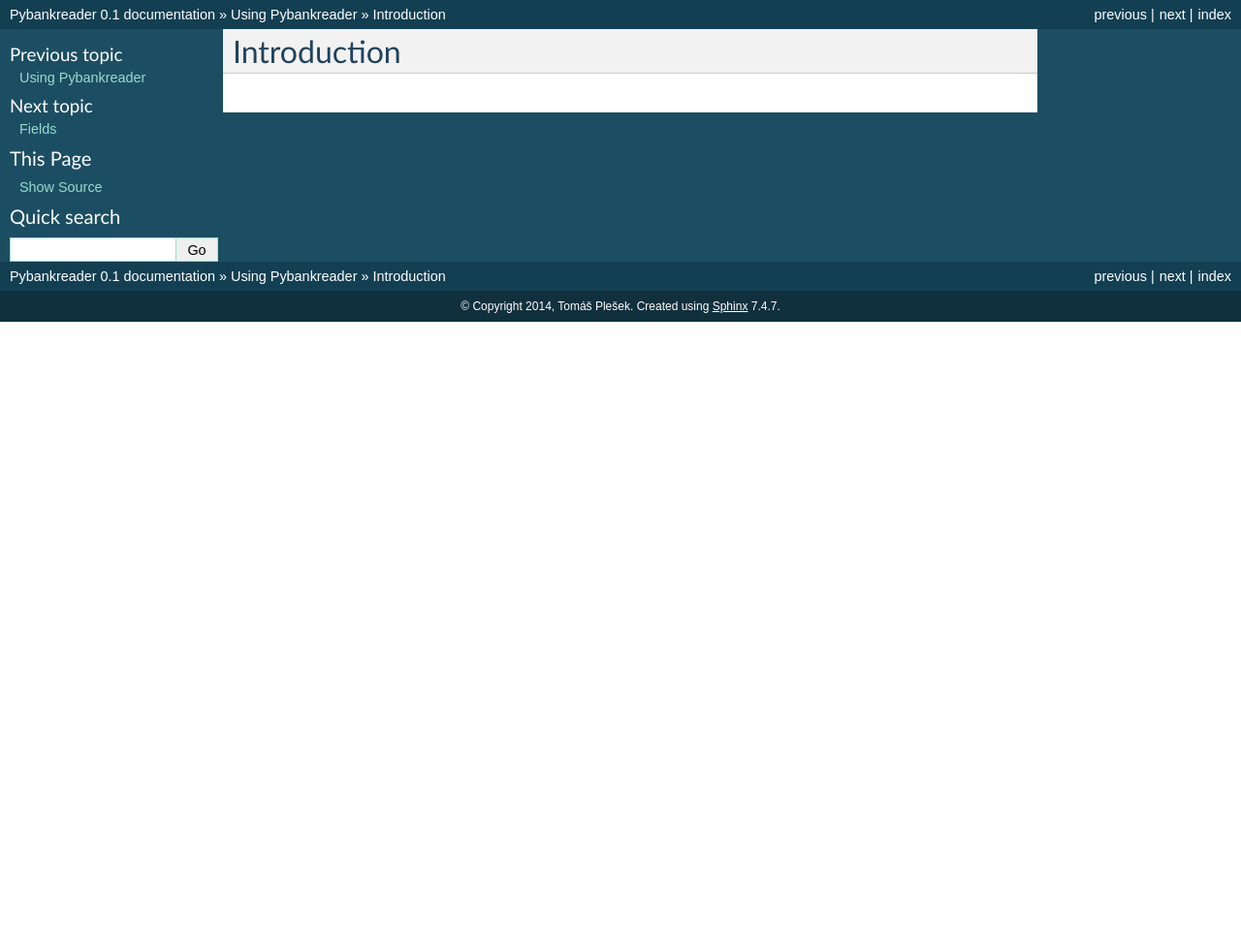
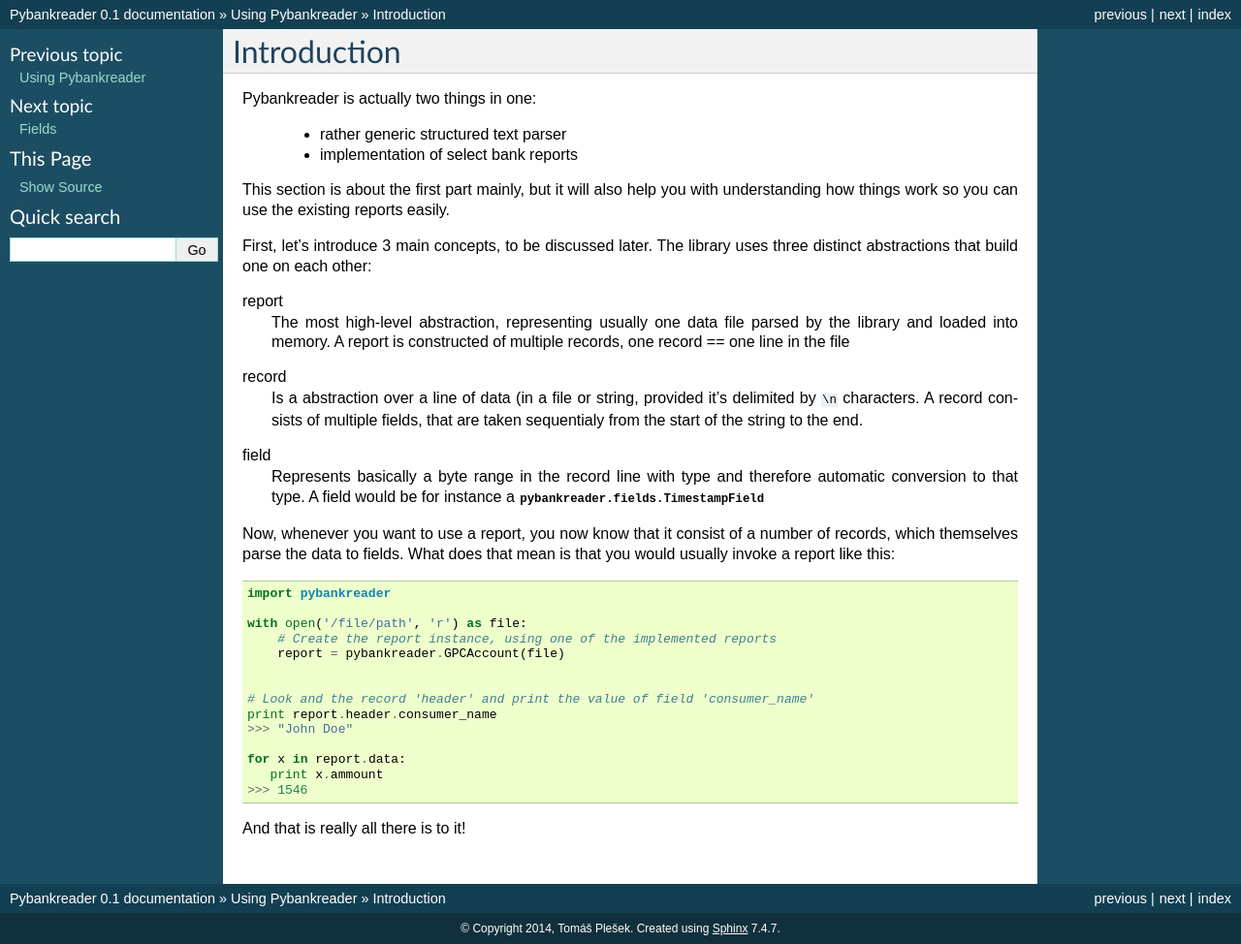
Before and after one commit to baldman/pybankreader, a Sphinx documentation site: the page built from docs/tutorial/general.rst, in a window 1280 px wide. Shown: the whole page at 97% size. Built offline with Sphinx 7.4.7, drawn with Linux system fonts in a browser that asks for light colours; before the commit the page ends 900 px from its top, so only the background shows below that.

Commit message:
Introcution written

```diff
--- a/README.rst
+++ b/README.rst
@@ -48,8 +48,8 @@
 
 If needed, other formats will follow.
 
-Mind that only one datasource was used for testing: CSOB a.s. If problems arise
-, fill an issue and ideally, attach data that does not work with this.
+Mind that only one datasource was used for testing: CSOB a.s. If problems
+arise, fill an issue and ideally, attach data that does not work with this.
 
 On top of that, it's very simple to create your own custom records and reports,
 since there is a un-healthy abundancy for bank export formats (see the docs for
--- a/docs/api/index.rst
+++ b/docs/api/index.rst
@@ -1,4 +1,4 @@
-pybankreader API
+Pybankreader API
 ================
 
 .. toctree::
--- a/docs/tutorial/general.rst
+++ b/docs/tutorial/general.rst
@@ -1,2 +1,52 @@
 Introduction
 ============
+
+Pybankreader is actually two things in one:
+
+ * rather generic structured text parser
+ * implementation of select bank reports
+
+This section is about the first part mainly, but it will also help you with
+understanding how things work so you can use the existing reports easily.
+
+First, let's introduce 3 main concepts, to be discussed later. The library uses
+three distinct abstractions that build one on each other:
+
+
+report
+    The most high-level abstraction, representing usually one data file parsed
+    by the library and loaded into memory. A report is constructed of multiple
+    records, one record == one line in the file
+
+record
+    Is a abstraction over a line of data (in a file or string, provided it's
+    delimited by ``\n`` characters. A record consists of multiple fields, that
+    are taken sequentialy from the start of the string to the end.
+
+field
+    Represents basically a byte range in the record line with type and \
+    therefore automatic conversion to that type. A field would be for instance
+    a :py:class:`pybankreader.fields.TimestampField`
+
+
+Now, whenever you want to use a report, you now know that it consist of a
+number of records, which themselves parse the data to fields. What does that
+mean is that you would usually invoke a report like this::
+
+    import pybankreader
+
+    with open('/file/path', 'r') as file:
+        # Create the report instance, using one of the implemented reports
+        report = pybankreader.GPCAccount(file)
+
+
+    # Look and the record 'header' and print the value of field 'consumer_name'
+    print report.header.consumer_name
+    >>> "John Doe"
+
+    for x in report.data:
+       print x.ammount
+    >>> 1546
+
+
+And that is really all there is to it!
--- a/docs/tutorial/index.rst
+++ b/docs/tutorial/index.rst
@@ -1,5 +1,10 @@
 Using Pybankreader
 ==================
+This section describes the Pybankreaders API usage. It serves the purpose of
+developing your own reports based on the parsing API of the library. If you
+just want to use the already implemented reports in this library, then head
+over here: :doc:`/formats/index`
+
 
 Contents:
 
```
